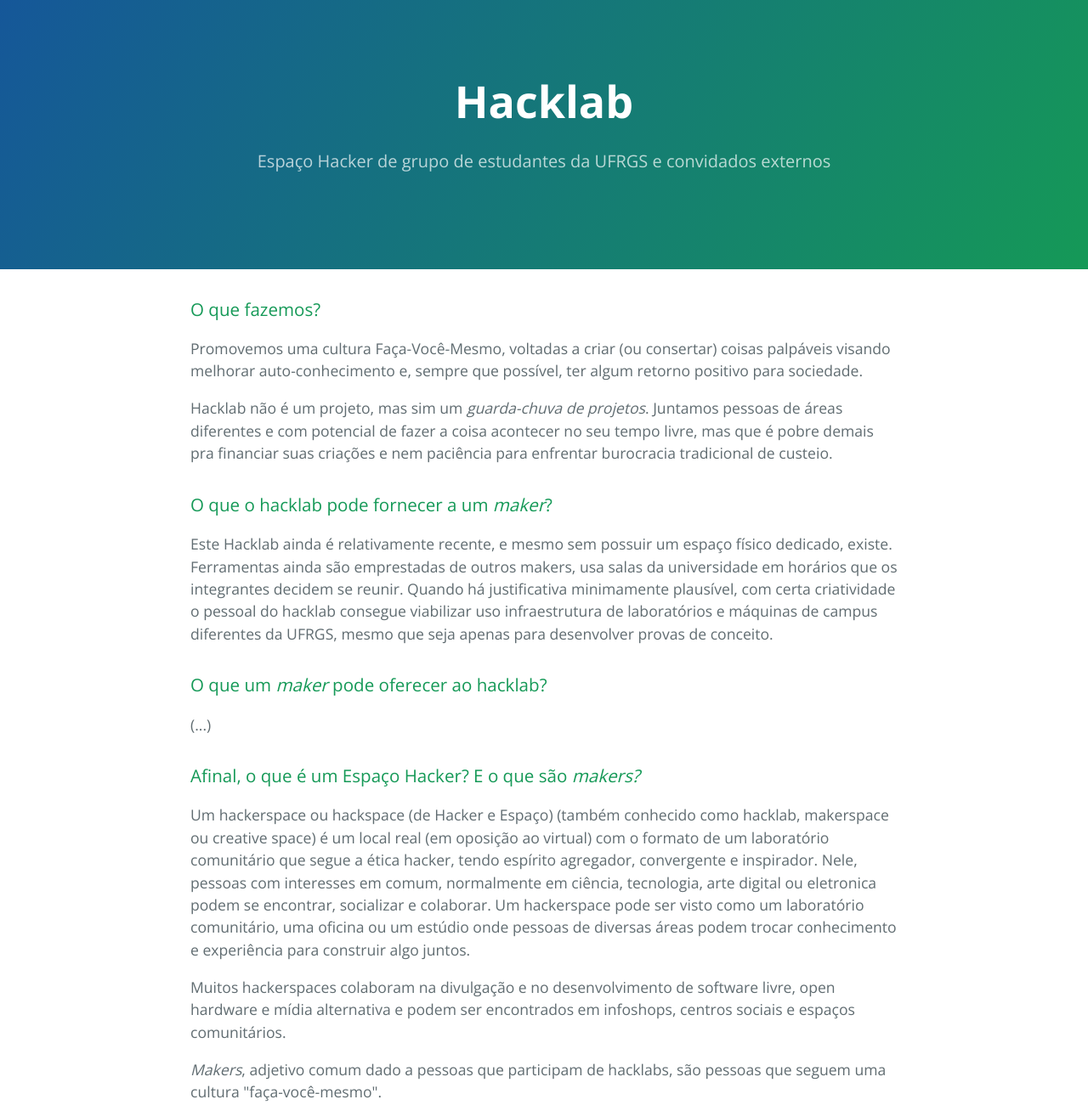
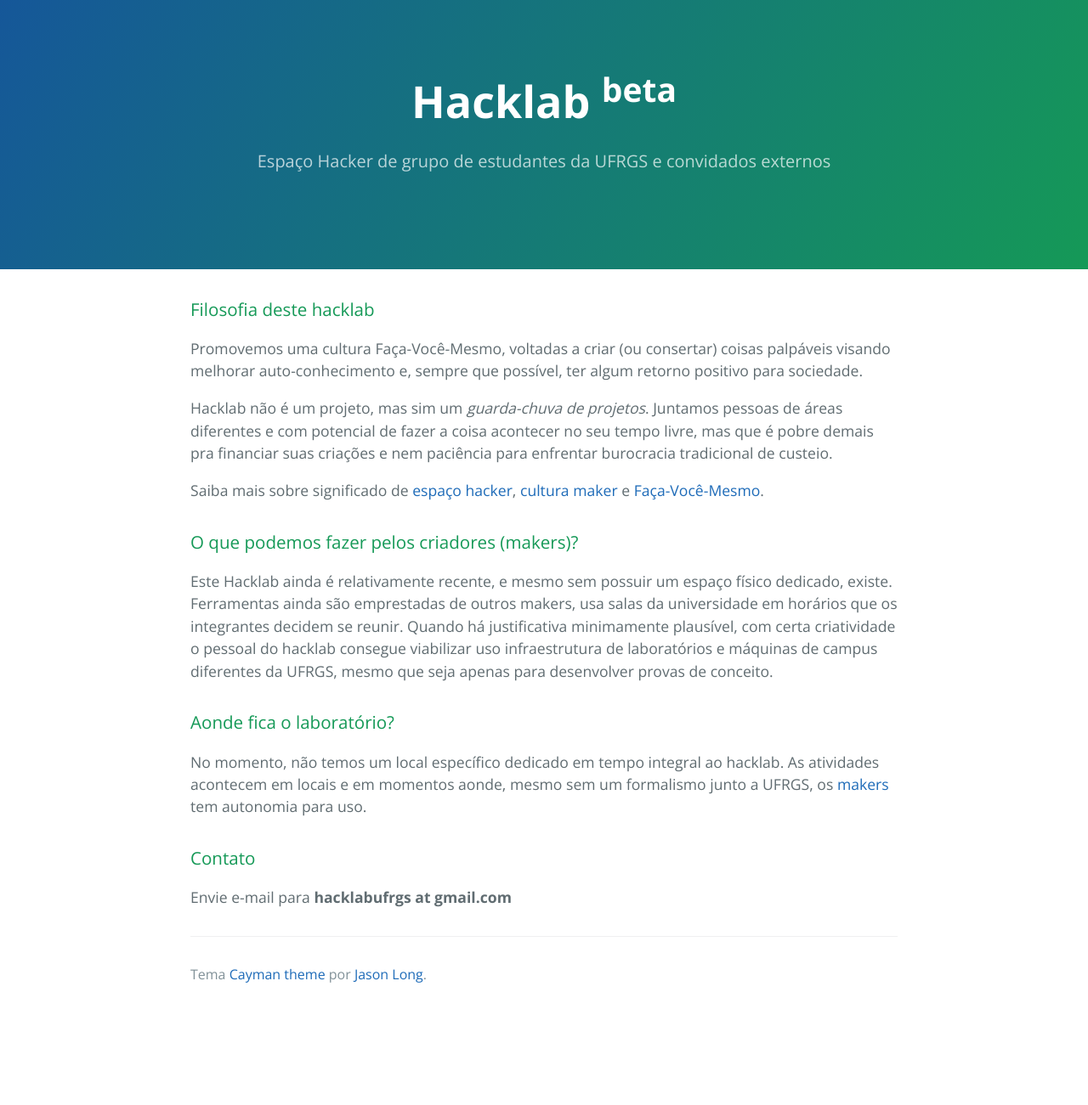
Before and after one commit to hacklabufrgs/hacklabufrgs.github.io, a plain HTML site: page _site/index.html in a window 1280 px wide. Shown: the top 1301 px of the page at 85% size. After the commit the page ends 1191 px from the top, so only its background shows below. Drawn offline with nearby package versions, Linux system fonts and the light colour scheme.

Commit message:
Atualizado e-mail do hacklab;

```diff
--- a/_site/index.html
+++ b/_site/index.html
@@ -11,39 +11,42 @@
   </head>
   <body>
     <header class="page-header">
-      <h1 class="project-name">Hacklab</h1>
+      <h1 class="project-name">Hacklab <sup>beta</sup></h1>
       <h2 class="project-tagline">Espaço Hacker de grupo de estudantes da UFRGS e convidados externos</h2>
     </header>
 
     <main class="main-content">
-      <h3><a id="filosofia" class="anchor" href="#filosofia" aria-hidden="true"><span class="octicon octicon-link"></span></a>O que fazemos?</h3>
+      <h3><a id="filosofia" class="anchor" href="#filosofia" aria-hidden="true"><span class="octicon octicon-link"></span></a>Filosofia deste hacklab</h3>
       <p>Promovemos uma cultura Faça-Você-Mesmo, voltadas a criar (ou consertar) coisas palpáveis visando melhorar auto-conhecimento e, sempre que possível, ter algum retorno positivo para sociedade.</p>
       <p>Hacklab não é um projeto, mas sim um <em>guarda-chuva de projetos</em>. Juntamos pessoas de áreas diferentes e com potencial de fazer a coisa acontecer no seu tempo livre, mas que é pobre demais pra financiar suas criações e nem paciência para enfrentar burocracia tradicional de custeio.</p>
-      <p></p>
+      <p>Saiba mais sobre significado de <a href="http://pt.wikipedia.org/wiki/Hackerspace">espaço hacker</a>, <a href="http://pt.wikipedia.org/wiki/Movimento_Maker">cultura maker</a> e <a href="http://pt.wikipedia.org/wiki/Fa%C3%A7a_voc%C3%AA_mesmo">Faça-Você-Mesmo</a>.</p>
 
-      <h3>O que o hacklab pode fornecer a um <em>maker</em>?</h3>
+      <h3>O que podemos fazer pelos criadores (makers)?</h3>
       <p>Este Hacklab ainda é relativamente recente, e mesmo sem possuir um espaço físico dedicado, existe. Ferramentas ainda são emprestadas de outros makers, usa salas da universidade em horários que os integrantes decidem se reunir. Quando há justificativa minimamente plausível, com certa criatividade o pessoal do hacklab consegue viabilizar uso infraestrutura de laboratórios e máquinas de campus diferentes da UFRGS, mesmo que seja apenas para desenvolver provas de conceito.</p>
 
+      <!--
       <h3>O que um <em>maker</em> pode oferecer ao hacklab?</h3>
       <p>(...)</p>
+      -->
 
+      <!--
       <h3><a id="hacklab-makers"" class="anchor" href="#hacklab-makers" aria-hidden="true"><span class="octicon octicon-link"></span></a>Afinal, o que é um Espaço Hacker? E o que são <em>makers?</em></h3>
       <p>Um hackerspace ou hackspace (de Hacker e Espaço) (também conhecido como hacklab, makerspace ou creative space) é um local real (em oposição ao virtual) com o formato de um laboratório comunitário que segue a ética hacker, tendo espírito agregador, convergente e inspirador. Nele, pessoas com interesses em comum, normalmente em ciência, tecnologia, arte digital ou eletronica podem se encontrar, socializar e colaborar. Um hackerspace pode ser visto como um laboratório comunitário, uma oficina ou um estúdio onde pessoas de diversas áreas podem trocar conhecimento e experiência para construir algo juntos.</p>
 
       <p>Muitos hackerspaces colaboram na divulgação e no desenvolvimento de software livre, open hardware e mídia alternativa e podem ser encontrados em infoshops, centros sociais e espaços comunitários.</p>
 
-      <!-- fititnt: seria melhor explicar mais esse parágrafo -->
+
       <p><em>Makers</em>, adjetivo comum dado a pessoas que participam de hacklabs, são pessoas que seguem uma cultura "faça-você-mesmo".</p>
 
       <p>Saiba mais sobre <a href="http://pt.wikipedia.org/wiki/Hackerspace">espaço hacker</a> e <a href="http://pt.wikipedia.org/wiki/Movimento_Maker">cultura maker</a>.</p>
+      -->
 
       <h3><a id="local" class="anchor" href="#local" aria-hidden="true"><span class="octicon octicon-link"></span></a>Aonde fica o laboratório?</h3>
       <p>No momento, não temos um local específico dedicado em tempo integral ao hacklab. As atividades acontecem em locais e em momentos aonde, mesmo sem um formalismo junto a UFRGS, os  <a href="#hacklab-makers">makers</a> tem autonomia para uso.</p>
 
       <h3><a id="contato" class="anchor" href="#contato" aria-hidden="true"><span class="octicon octicon-link"></span></a>Contato</h3>
 
-      <!-- fititnt: devemos ter um endereço de e-mail do projeto, não? @todo trocar mais tarde -->
-      <p>Envie e-mail para <strong>emerson at alligo.com.br</strong></p>
+      <p>Envie e-mail para <strong>hacklabufrgs at gmail.com</strong></p>
 
       <footer class="site-footer">
         <span class="site-footer-credits">Tema <a href="https://github.com/jasonlong/cayman-theme">Cayman theme</a> por <a href="https://twitter.com/jasonlong">Jason Long</a>.</span>
```
Also changed, not shown: index.html (+10 -7 lines).
